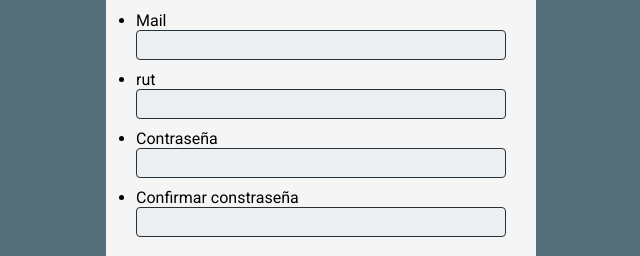
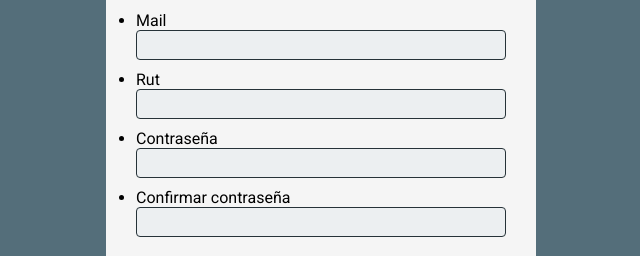
Before and after one commit to Niicool1/Proyecto-Ingenieria-web, a plain HTML site: page registro.html in a window 1280 px wide. Shown: the part 272-528 px from the top of the page, 319-959 px from the left. Drawn offline with nearby package versions, Linux system fonts and the light colour scheme.

Commit message:
correción ortográfica

```diff
--- a/registro.html
+++ b/registro.html
@@ -33,7 +33,7 @@
                                 <input type="email" id="email" required/>
                             </li>
                             <li>
-                                <label>rut</label>
+                                <label>Rut</label>
                                 <input type="text" id="rut" required/>
                             </li>
                             <li>
@@ -41,7 +41,7 @@
                                 <input type="password" id="contrasenya" required/>
                             </li>
                             <li>
-                                <label>Confirmar constraseña</label>
+                                <label>Confirmar contraseña</label>
                                 <input type="password" id="recontrasenya" required/>
                             </li>
                         </ul>
```
